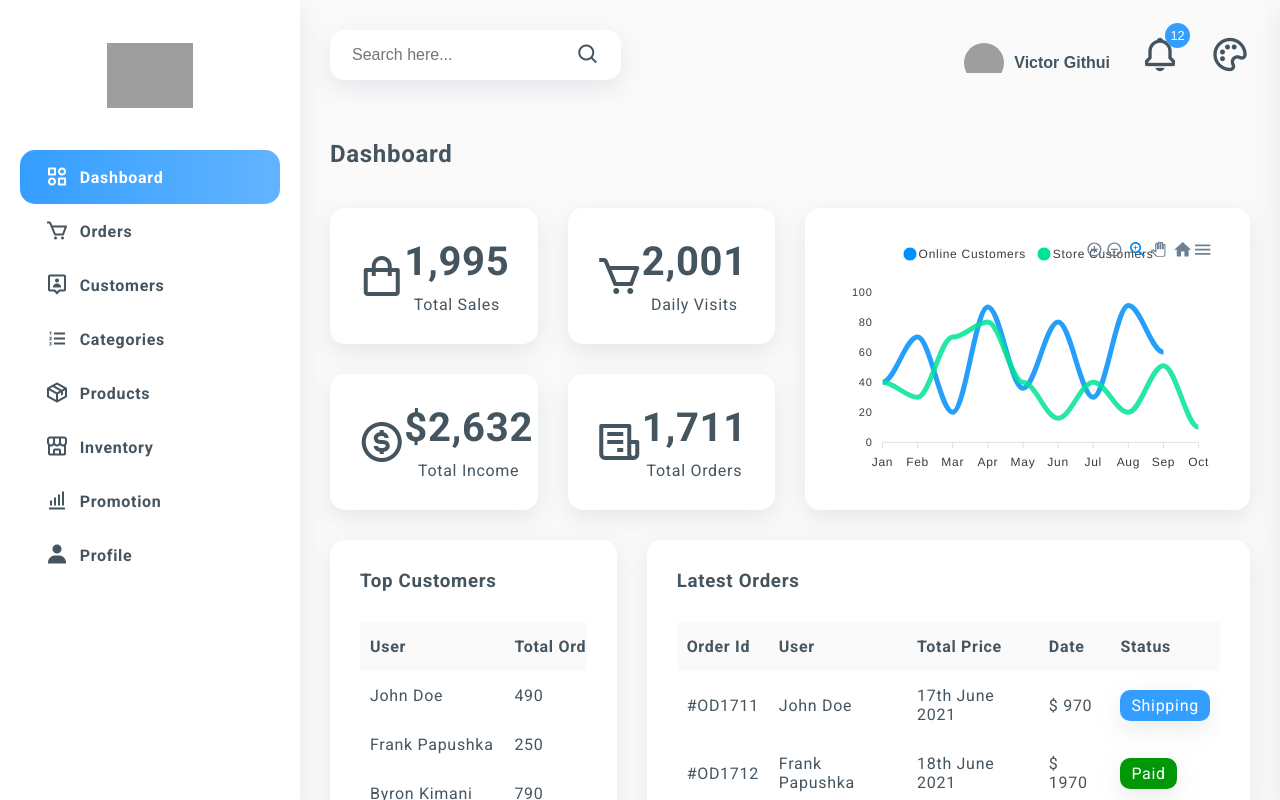
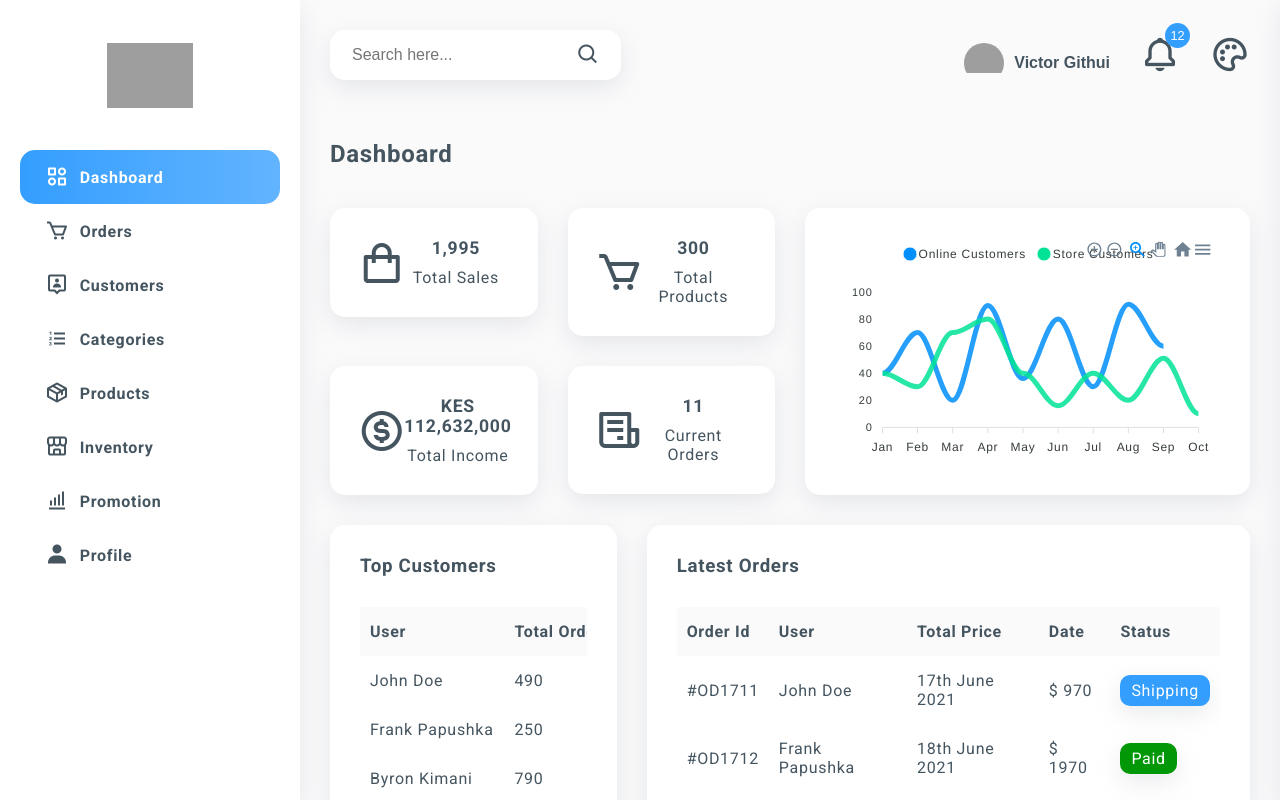
Before and after one commit to neezystudio/shikilia-vendor-inventory-system-FE, a React (Create React App) app: page / in a window 1280 px wide. Shown: the top 800 px of the page. Built offline with nearby package versions, Linux system fonts and the light colour scheme; grey boxes are pictures that could not be loaded.

Commit message:
feat: status cards

```diff
--- a/src/assets/JsonData/status-card-data.json
+++ b/src/assets/JsonData/status-card-data.json
@@ -6,17 +6,17 @@
     },
     {
         "icon": "bx bx-cart",
-        "count": "2,001",
-        "title": "Daily visits"
+        "count": "300",
+        "title": "Total Products"
     },
     {
         "icon": "bx bx-dollar-circle",
-        "count": "$2,632",
+        "count": "KES 112,632,000",
         "title": "Total income"
     },
     {
         "icon": "bx bx-receipt",
-        "count": "1,711",
-        "title": "Total orders"
+        "count": "11",
+        "title": "Current Orders"
     }
 ]
--- a/src/components/status-card/statuscard.css
+++ b/src/components/status-card/statuscard.css
@@ -30,7 +30,7 @@
 }
 
 .status-card__info > h4 {
-    font-size: 2.5rem;
+    font-size: 1.1rem;
     margin-bottom: 10px;
 }
 
```
Also changed, not shown: src/components/status-card/StatusCard.jsx (line endings or trailing spaces), src/pages/Dashboard.jsx (line endings or trailing spaces).
